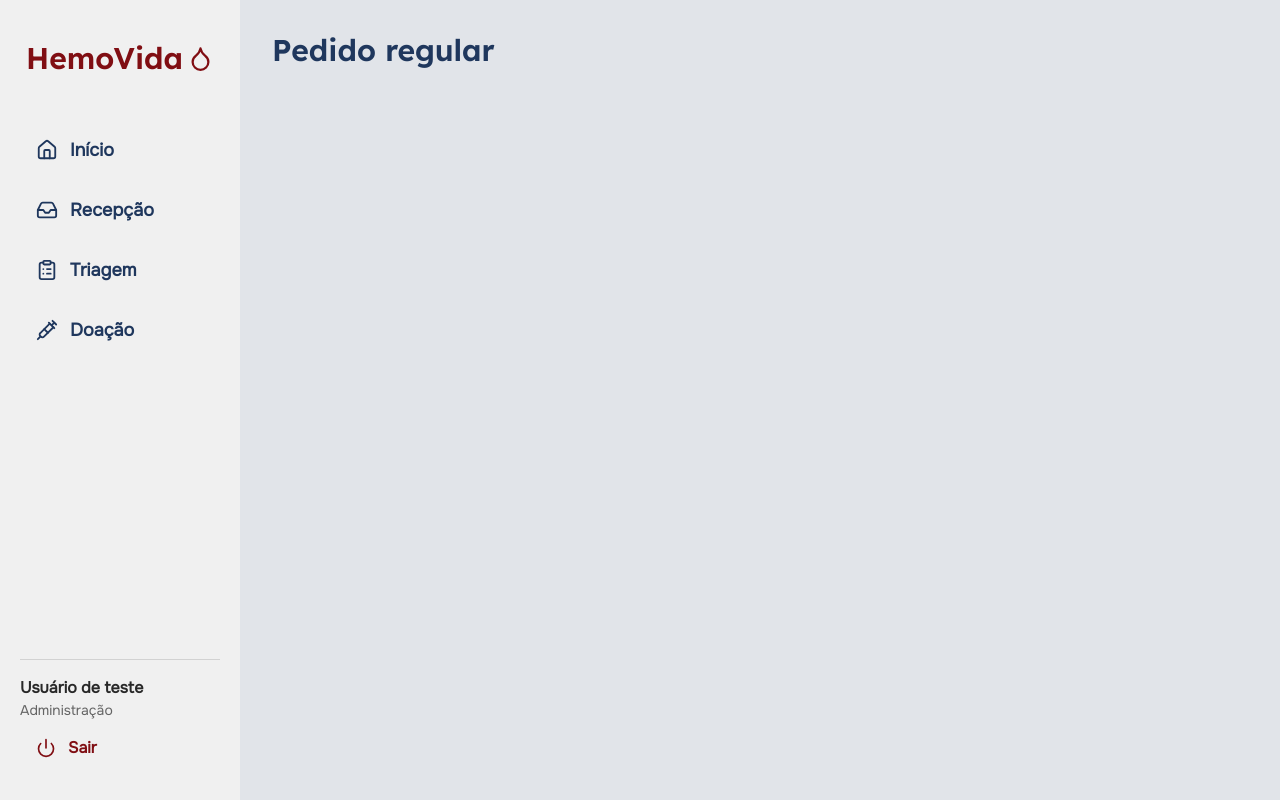
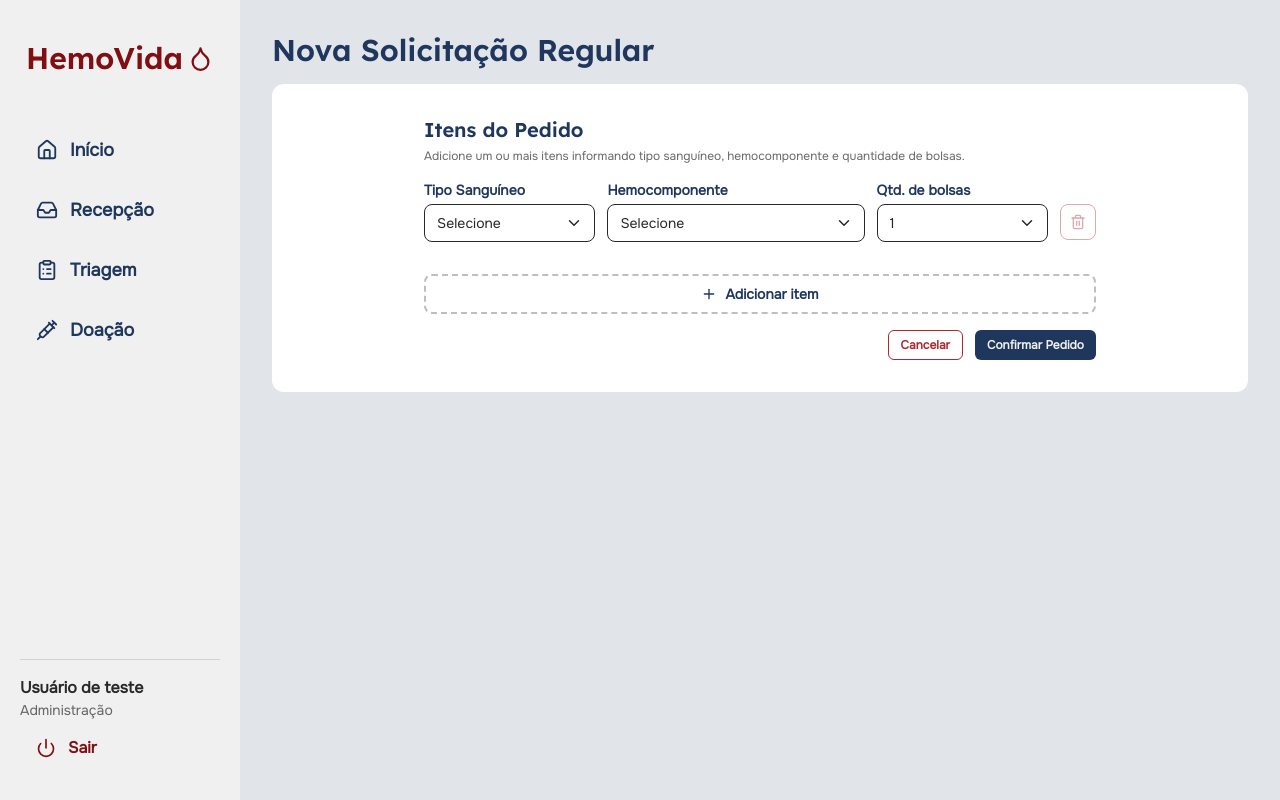
Before and after one commit to RalphMerling/20262M-prj5-hemovida-front-end, a Next.js app: page /admin/demanda/regular in a window 1280 px wide. Built offline with nearby package versions, Linux system fonts and the light colour scheme.

Commit message:
feat: tela de pedido regular

```diff
--- a/src/app/admin/(painel)/demanda/regular/page.tsx
+++ b/src/app/admin/(painel)/demanda/regular/page.tsx
@@ -1,8 +1,11 @@
+import { FormularioPedido } from "@/components/demanda/FormularioPedido";
+
+// Pedido regular: /admin/demanda/regular
 export default function PedidoRegular() {
   return (
     <div className="flex flex-col gap-4">
-      <h1 className="text-3xl text-azul-1">Pedido regular</h1>
-      {/* TODO: formulário do pedido regular */}
+      <h1 className="text-3xl text-azul-1">Nova Solicitação Regular</h1>
+      <FormularioPedido tipo="REGULAR" />
     </div>
   );
 }
--- /dev/null
+++ b/src/components/demanda/FormularioPedido.tsx
@@ -0,0 +1,180 @@
+"use client";
+
+import { Plus, Trash2 } from "lucide-react";
+import { useRouter } from "next/navigation";
+import { useRef, useState } from "react";
+import type { FormEvent } from "react";
+import { SelectField } from "@/components/form/SelectField";
+import { Alert } from "@/components/ui/Alert";
+import { Button } from "@/components/ui/Button";
+import { Card } from "@/components/ui/Card";
+import { ConfirmDialog } from "@/components/ui/ConfirmDialog";
+import type { TipoPedido } from "@/models/pedido";
+
+const tiposSanguineos = ["A+", "A-", "B+", "B-", "AB+", "AB-", "O+", "O-"];
+const hemocomponentes = ["Concentrado de Hemácias", "Plaquetas", "Plasma", "Outros"];
+const quantidades = Array.from({ length: 20 }, (_, i) => String(i + 1));
+
+type Campo = "tipoSanguineo" | "hemocomponente" | "quantidade";
+
+// Uma linha do formulário. "chave" só serve para o React saber qual linha é qual.
+interface ItemFormulario {
+  chave: number;
+  tipoSanguineo: string;
+  hemocomponente: string;
+  quantidade: string;
+}
+
+// Erros por linha: { 1: { tipoSanguineo: "Selecione o tipo sanguíneo." } }
+type Erros = Record<number, Partial<Record<Campo, string>>>;
+
+const textos: Record<TipoPedido, string> = {
+  REGULAR: "Pedido regular enviado com sucesso.",
+  EMERGENCIAL: "Pedido emergencial enviado com sucesso.",
+};
+
+// Formulário de pedido de sangue. Serve para o regular e, depois, para o emergencial.
+export function FormularioPedido({ tipo }: { tipo: TipoPedido }) {
+  const router = useRouter();
+  const proximaChave = useRef(2);
+
+  const [itens, setItens] = useState<ItemFormulario[]>([
+    { chave: 1, tipoSanguineo: "", hemocomponente: "", quantidade: "1" },
+  ]);
+  const [erros, setErros] = useState<Erros>({});
+  const [sucesso, setSucesso] = useState(false);
+  const [confirmandoCancelar, setConfirmandoCancelar] = useState(false);
+
+  const preenchido = itens.length > 1 || itens.some((i) => i.tipoSanguineo || i.hemocomponente || i.quantidade !== "1");
+
+  function atualizar(chave: number, campo: Campo, valor: string) {
+    setSucesso(false);
+    setItens((atuais) => atuais.map((i) => (i.chave === chave ? { ...i, [campo]: valor } : i)));
+    setErros((atuais) => ({ ...atuais, [chave]: { ...atuais[chave], [campo]: undefined } }));
+  }
+
+  function adicionar() {
+    setSucesso(false);
+    setItens((atuais) => [
+      ...atuais,
+      { chave: proximaChave.current++, tipoSanguineo: "", hemocomponente: "", quantidade: "1" },
+    ]);
+  }
+
+  function remover(chave: number) {
+    setItens((atuais) => atuais.filter((i) => i.chave !== chave));
+  }
+
+  function cancelar() {
+    // Só pergunta "tem certeza?" se já tiver algo preenchido.
+    if (preenchido) setConfirmandoCancelar(true);
+    else router.push("/admin/demanda");
+  }
+
+  function confirmar(evento: FormEvent<HTMLFormElement>) {
+    evento.preventDefault();
+
+    const novosErros: Erros = {};
+    for (const item of itens) {
+      if (!item.tipoSanguineo) novosErros[item.chave] = { tipoSanguineo: "Selecione o tipo sanguíneo." };
+      if (!item.hemocomponente) {
+        novosErros[item.chave] = { ...novosErros[item.chave], hemocomponente: "Selecione o hemocomponente." };
+      }
+    }
+    setErros(novosErros);
+    if (Object.keys(novosErros).length > 0) {
+      setSucesso(false);
+      return;
+    }
+
+    // TODO: com a API: pedidosService.criar({ tipo, itens }). Erros possíveis: 400 validação, 403 perfil.
+    setSucesso(true);
+    setItens([{ chave: proximaChave.current++, tipoSanguineo: "", hemocomponente: "", quantidade: "1" }]);
+  }
+
+  return (
+    <Card>
+      <form onSubmit={confirmar} noValidate // Os [&_...] deixam os campos do SelectField (compartilhado) menores só aqui, sem mexer nele.
+      className="mx-auto flex max-w-2xl flex-col gap-4 py-2 [&_label]:text-sm [&_select]:py-2 [&_select]:text-sm">
+        <div>
+          <h2 className="text-xl text-azul-1">Itens do Pedido</h2>
+          <p className="mt-1 text-xs text-preto/70">
+            Adicione um ou mais itens informando tipo sanguíneo, hemocomponente e quantidade de bolsas.
+          </p>
+        </div>
+
+        {sucesso && <Alert tipo="sucesso">{textos[tipo]}</Alert>}
+
+        <div className="divide-y divide-preto/15">
+          {itens.map((item, indice) => (
+            <div
+              key={item.chave}
+              className="grid grid-cols-1 items-start gap-3 py-4 first:pt-0 md:grid-cols-[1fr_1.5fr_1fr_auto]"
+            >
+              <SelectField
+                tema="admin"
+                label="Tipo Sanguíneo"
+                opcoes={tiposSanguineos}
+                value={item.tipoSanguineo}
+                erro={erros[item.chave]?.tipoSanguineo}
+                onChange={(e) => atualizar(item.chave, "tipoSanguineo", e.target.value)}
+              />
+              <SelectField
+                tema="admin"
+                label="Hemocomponente"
+                opcoes={hemocomponentes}
+                value={item.hemocomponente}
+                erro={erros[item.chave]?.hemocomponente}
+                onChange={(e) => atualizar(item.chave, "hemocomponente", e.target.value)}
+              />
+              <SelectField
+                tema="admin"
+                label="Qtd. de bolsas"
+                opcoes={quantidades}
+                value={item.quantidade}
+                onChange={(e) => atualizar(item.chave, "quantidade", e.target.value)}
+              />
+              {/* Com um item só, não dá para remover: o pedido precisa de pelo menos um. */}
+              <button
+                type="button"
+                aria-label={`Remover item ${indice + 1}`}
+                disabled={itens.length === 1}
+                onClick={() => remover(item.chave)}
+                className="mt-6 flex h-9 w-9 cursor-pointer items-center justify-center rounded-lg border border-vermelho-1 text-vermelho-1 transition hover:bg-vermelho-1 hover:text-branco disabled:cursor-not-allowed disabled:opacity-40 disabled:hover:bg-transparent disabled:hover:text-vermelho-1"
+              >
+                <Trash2 size={16} aria-hidden="true" />
+              </button>
+            </div>
+          ))}
+        </div>
+
+        <button
+          type="button"
+          onClick={adicionar}
+          className="flex w-full cursor-pointer items-center justify-center gap-2 rounded-lg border-2 border-dashed border-preto/30 py-2 text-sm font-semibold text-azul-1 transition hover:bg-azul-3/20"
+        >
+          <Plus size={16} aria-hidden="true" />
+          Adicionar item
+        </button>
+
+        <div className="flex justify-end gap-3">
+          <Button type="button" variante="cancelar" tamanho="sm" onClick={cancelar}>
+            Cancelar
+          </Button>
+          <Button type="submit" variante="secundario" tamanho="sm">
+            Confirmar Pedido
+          </Button>
+        </div>
+      </form>
+
+      <ConfirmDialog
+        aberto={confirmandoCancelar}
+        titulo="Tem certeza que deseja cancelar o pedido?"
+        descricao="Os itens preenchidos serão perdidos."
+        textoConfirmar="Sim, cancelar"
+        aoConfirmar={() => router.push("/admin/demanda")}
+        aoCancelar={() => setConfirmandoCancelar(false)}
+      />
+    </Card>
+  );
+}
```
